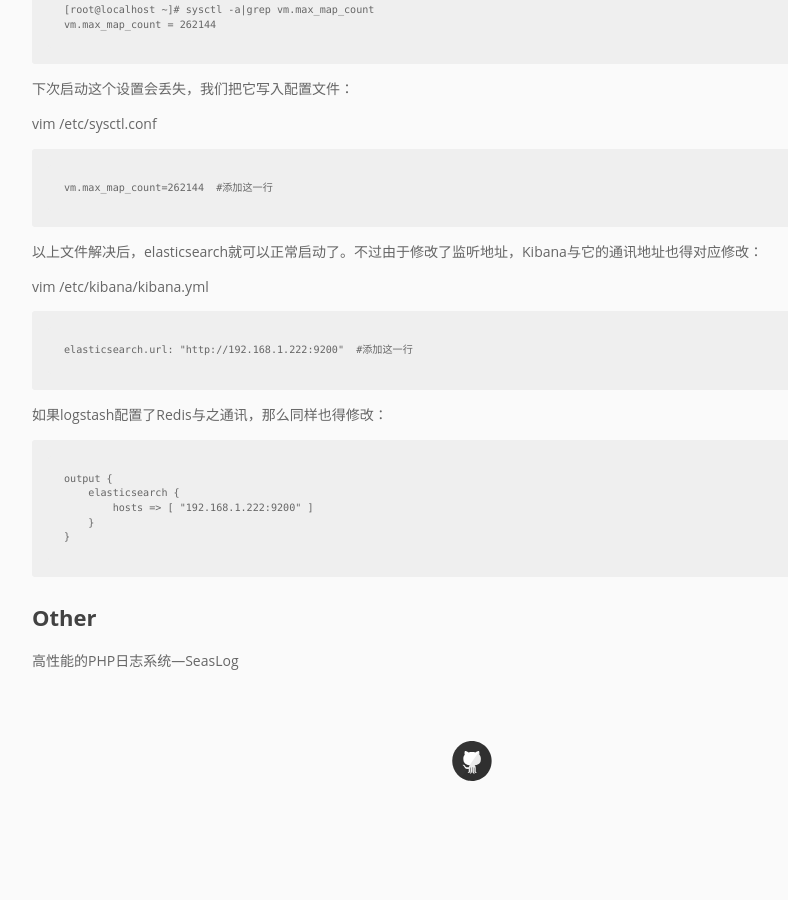
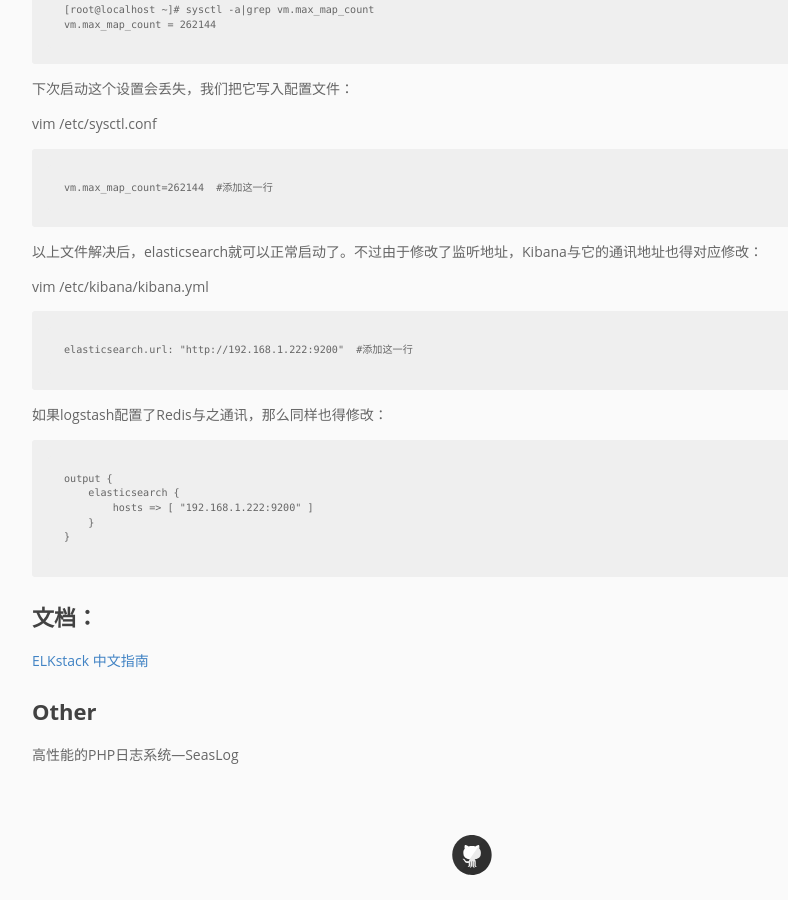
Before and after one commit to pingmalu/pingmalu.github.io, a Jekyll site: the page built from _posts/2016-07-07-构建ELK+Redis日志分析系统.md, in a window 1280 px wide and 900 px high, scrolled down 6675 px. Shown: the whole window, without its empty margins (168-956 px from the left). Built offline with Jekyll 4.4.1, drawn with Linux system fonts in a browser that asks for light colours; nearby versions of some CDN libraries; before the commit the page ends 7481 px from its top, so only the background shows below that.

Commit message:
'update'

```diff
--- a/_posts/2016-07-07-构建ELK+Redis日志分析系统.md
+++ b/_posts/2016-07-07-构建ELK+Redis日志分析系统.md
@@ -301,6 +301,10 @@
 	}
 
 
+# 文档：
+
+[ELKstack 中文指南](https://www.gitbook.com/book/chenryn/kibana-guide-cn/details)
+
 # Other
 
 
```
